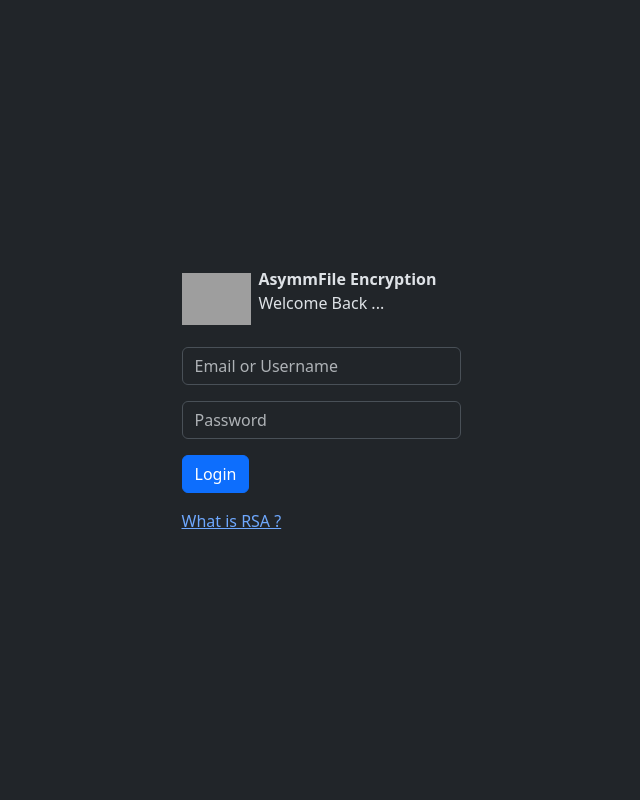
After one commit to maulaniad/asymmfile-encryption, a Django app: page / in a window 1280 px wide. The commit adds this page. Shown: the whole page, without its empty margins (319-959 px from the left). Run offline with Django 5.2, Linux system fonts and the light colour scheme; grey boxes are pictures that could not be loaded.

Commit message:
Add templates

```diff
--- a/app/templates/base/core.html
+++ b/app/templates/base/core.html
@@ -1,5 +1,5 @@
 <!DOCTYPE html>
-<html lang="id">
+<html lang="id" data-bs-theme="dark">
   <head>
     <meta charset="UTF-8"/>
     <meta name="viewport" content="width=device-width, initial-scale=1.0"/>
--- /dev/null
+++ b/app/templates/login.html
@@ -0,0 +1,33 @@
+{% extends "core.html" %}
+{% load static %}
+
+{% block title %}Login - Enkripsi RSA{% endblock title %}
+
+{% block content %}
+  <div class="container vw-100 vh-100 d-flex justify-content-center align-items-center">
+    <div class="w-25">
+      <div class="mb-3 d-flex justify-content-between align-items-center">
+        <div class="w-25">
+          <img src="{% static 'icons/logo.png' %}" alt="logo" class="img-fluid"/>
+        </div>
+        <div class="me-4">
+          <p class="fw-bold mb-0">AsymmFile Encryption</p>
+          <p>Welcome Back ...</p>
+        </div>
+      </div>
+      <form action="#" method="post">
+        {% csrf_token %}
+        <div class="mb-3">
+          <input type="text" id="username" class="form-control" placeholder="Email or Username"/>
+        </div>
+        <div class="mb-3">
+          <input type="password" id="password" class="form-control" placeholder="Password"/>
+        </div>
+        <button type="submit" class="btn btn-primary">Login</button>
+      </form>
+      <div class="mt-3">
+        <a href="">What is RSA ?</a>
+      </div>
+    </div>
+  </div>
+{% endblock content %}
```
Also changed, not shown: app/templates/errors/404_not_found.html (added, +13 -0 lines).
